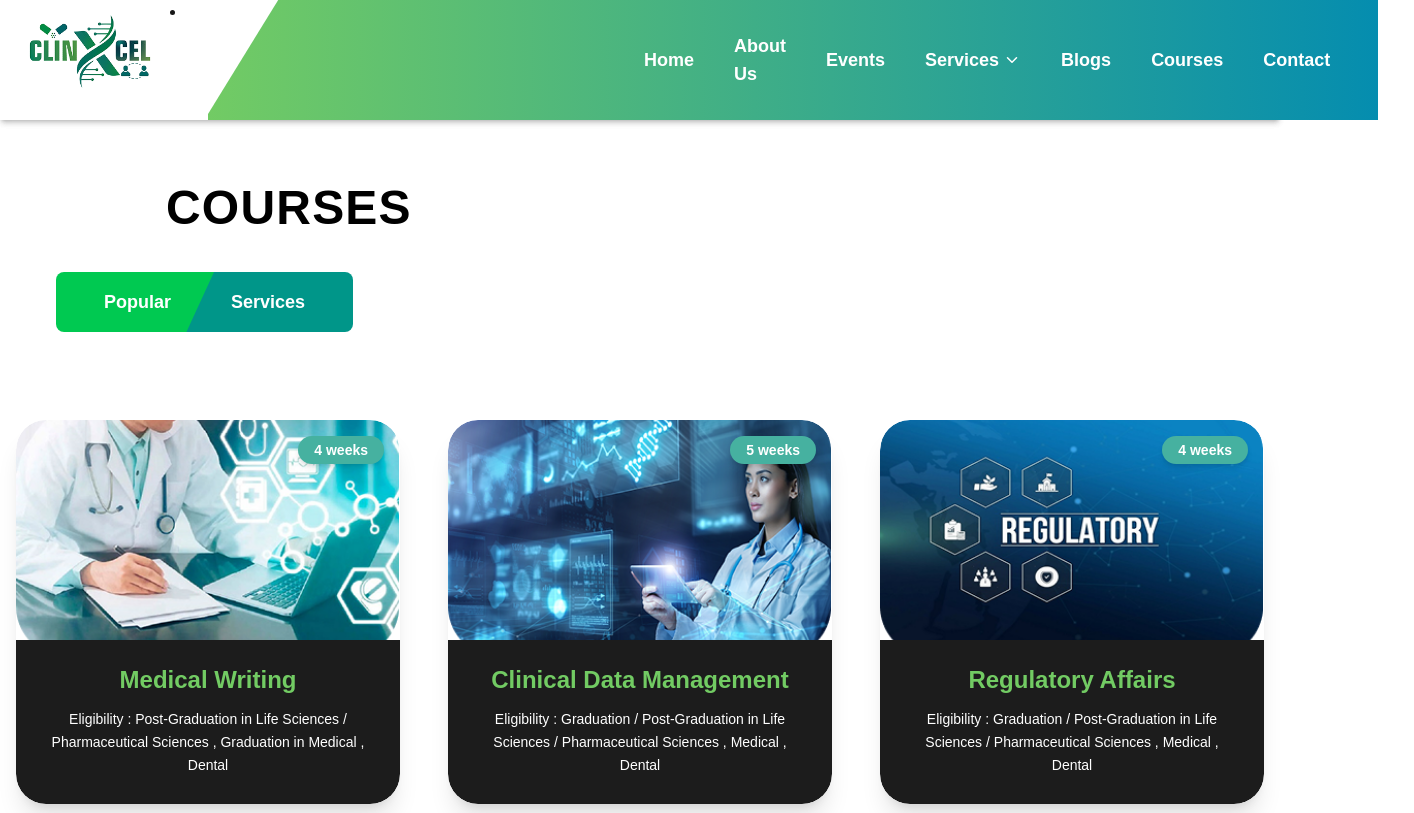
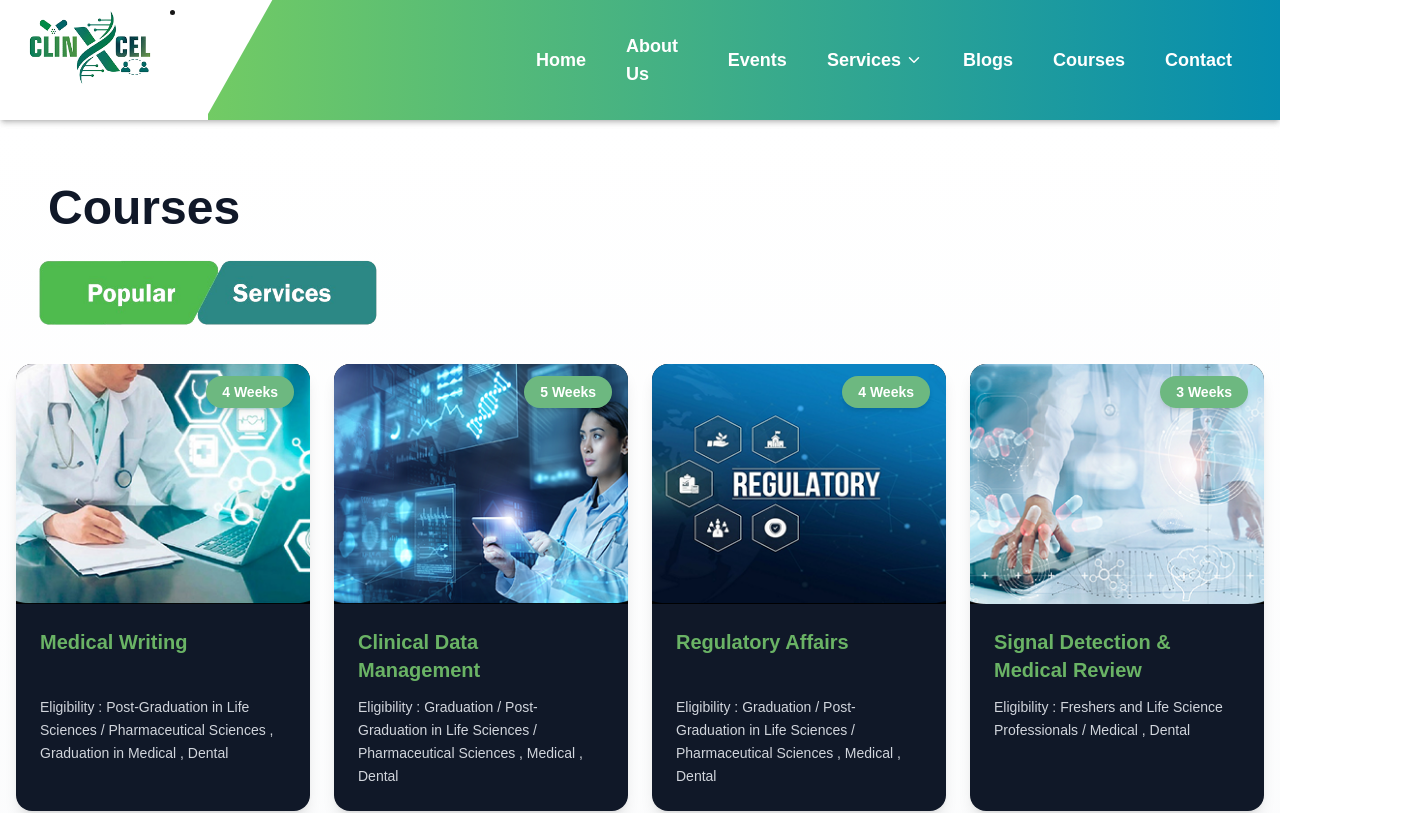
Before and after one commit to abdulahadkhan-10/clin, a Next.js app: page /courses in a window 1280 px wide. Shown: the top 813 px of the page, 1414 px wide, since content can reach past the window. Built offline with nearby package versions, Linux system fonts and the light colour scheme.

Commit message:
Add Courses Banner image and update layout in Corporate and Courses sections

```diff
--- a/src/component/corporate/corporate.jsx
+++ b/src/component/corporate/corporate.jsx
@@ -13,22 +13,14 @@ export default function Corporate() {
 
       {/* TABS */}
      <div className="flex mb-8">
-        <button
-          className="bg-green-500 text-white font-semibold px-12 py-4 rounded-l-lg text-lg relative z-10"
-          style={{
-            clipPath: 'polygon(0 0, calc(100% - 5px) 0, 80% 100%, 0 100%)'
-          }}
-        >
-          Popular
-        </button>
-        <button
-          className="bg-teal-600 text-white font-semibold px-12 py-4 rounded-r-lg text-lg -ml-9"
-          style={{
-            clipPath: 'polygon(30px 0, 100% 0, 100% 100%, 0 100%)'
-          }}
-        >
-          Services
-        </button>
+    <div className="flex justify-start mb-5">
+  <img
+    src="/button.png"
+    alt="Courses Banner"
+    className="w-95 h-auto"
+  />
+</div>
+
       </div>
     <div className="flex flex-wrap justify-center gap-6 mt-8">
         {/* CARD 1 */}
--- a/src/component/courses/courses.jsx
+++ b/src/component/courses/courses.jsx
@@ -1,5 +1,6 @@
 "use client";
 import React from "react";
+
 const courses = [
   {
     title: "Medical Writing",
@@ -26,7 +27,7 @@ const courses = [
     desc: "Eligibility : Freshers and Life Science Professionals / Medical , Dental",
   },
   {
-    title: "Empower Teams With ClinXcel’s Industry-Ready Training",
+    title: "Empower Teams With ClinXcel's Industry-Ready Training",
     duration: "1 Year",
     img: "/training.png",
     desc: "Eligibility : Graduation / Post-Graduation in Life & Pharmaceutical Sciences",
@@ -53,75 +54,74 @@ const courses = [
 
 export default function CoursesSection() {
   return (
-    <section className="w-full flex flex-col items-center py-12 sm:py-16 px-4 bg-white">
-
-      {/* ======= Header ======= */}
-      <div className="w-full ml-75 mb-10">
-        <h1 className="text-4xl sm:text-5xl font-bold tracking-wide text-black uppercase">
-          Courses
-        </h1>
+    <section className="py-16 px-4 bg-gradient-to-b from-white to-gray-50">
+      <div className="max-w-7xl mx-auto">
+        {/* Header */}
+        <div className="text-left ml-8 mb-2">
+          <h2 className="text-5xl font-bold text-gray-900 mb-2">Courses</h2>
+        </div>
+<div className="flex justify-start mb-5">
+  <img
+    src="/button.png"
+    alt="Courses Banner"
+    className="w-95 h-auto"
+  />
 </div>
 
-      {/* ======= Popular Services Heading ======= */}
-      <div className="w-full max-w-7xl mb-14 px-4 sm:px-6 md:px-10">
-     <div className="flex mb-8">
-        <button
-          className="bg-green-500 text-white font-semibold px-12 py-4 rounded-l-lg text-lg relative z-10"
-          style={{
-            clipPath: 'polygon(0 0, calc(100% - 5px) 0, 80% 100%, 0 100%)'
-          }}
-        >
-          Popular
-        </button>
-        <button
-          className="bg-teal-600 text-white font-semibold px-12 py-4 rounded-r-lg text-lg -ml-9"
-          style={{
-            clipPath: 'polygon(30px 0, 100% 0, 100% 100%, 0 100%)'
-          }}
-        >
-          Services
-        </button>
-      </div>
-      </div>
-
-      {/* ======= Cards Grid ======= */}
-      <div className="w-full max-w-7xl grid grid-cols-1 sm:grid-cols-2 lg:grid-cols-3 gap-12 place-items-center">
+        {/* Cards Grid */}
+        <div className="grid grid-cols-1 md:grid-cols-2 lg:grid-cols-3 xl:grid-cols-4 gap-6">
           {courses.map((course, index) => (
             <div
               key={index}
-  className="w-full max-w-[420px] bg-white rounded-[30px] shadow-xl overflow-hidden relative hover:shadow-2xl transition duration-300"
+              className="bg-white rounded-2xl shadow-lg overflow-hidden hover:shadow-2xl transition-all duration-300 hover:-translate-y-2 flex flex-col h-full"
             >
-
-  {/* ======= Duration Badge (top-right) ======= */}
-  <div className="absolute top-4 right-4 bg-[#46B1A0] text-white px-4 py-1 rounded-full text-sm font-semibold shadow-md">
-    {course.duration.toLowerCase()}
+              {/* Card Content Container - Ensures equal height */}
+              <div className="relative flex flex-col h-full">
+                {/* Duration Badge */}
+                <div className="absolute top-4 right-4 z-10">
+                  <span className="bg-[#6DB880] text-white px-4 py-2 rounded-full text-sm font-semibold shadow-md">
+                    {course.duration}
+                  </span>
                 </div>
 
-  {/* ======= Image ======= */}
-  <div className="w-full h-[220px] overflow-hidden rounded-t-[30px]">
+                {/* Image Container - Fixed Height */}
+                <div className="relative h-60 bg-black overflow-hidden">
                   <img
                     src={course.img}
                     alt={course.title}
                     className="w-full h-full object-cover"
+                    onError={(e) => {
+                      e.target.style.display = "none";
+                      e.target.parentElement.innerHTML = `
+                        <div class="w-full h-full flex items-center justify-center">
+                          <div class="text-center">
+                            <svg class="w-16 h-16 mx-auto text-blue-400" fill="none" stroke="currentColor" viewBox="0 0 24 24">
+                              <path stroke-linecap="round" stroke-linejoin="round" stroke-width="2" d="M12 6.253v13m0-13C10.832 5.477 9.246 5 7.5 5S4.168 5.477 3 6.253v13C4.168 18.477 5.754 18 7.5 18s3.332.477 4.5 1.253m0-13C13.168 5.477 14.754 5 16.5 5c1.747 0 3.332.477 4.5 1.253v13C19.832 18.477 18.247 18 16.5 18c-1.746 0-3.332.477-4.5 1.253" />
+                            </svg>
+                          </div>
+                        </div>
+                      `;
+                    }}
                   />
                 </div>
 
-  {/* ======= Bottom Black Section ======= */}
-  <div className="bg-[#1C1C1C] w-full pt-6 pb-7 px-6 rounded-b-[30px] text-center">
+                {/* Content Section - Flexible Growth */}
+                <div className="flex-grow bg-gray-900 text-[#6AB365] p-6 flex flex-col">
+                  {/* Title - Fixed Height with Line Clamp */}
+                  <h4 className="text-xl font-bold mb-3 min-h-[3.5rem] line-clamp-2">
+                    {course.title}
+                  </h4>
 
-    <h3 className="text-[#72CB63] text-2xl font-bold mb-3">
-      {course.title}
-    </h3>
-
-    <p className="text-white text-sm leading-relaxed">
+                  {/* Description - Flexible */}
+                  <p className="text-gray-300 text-sm leading-relaxed flex-grow">
                     {course.desc}
                   </p>
 
                 </div>
-
               </div>
-
+            </div>
           ))}
+        </div>
       </div>
     </section>
   );
--- a/src/component/layout/Navbar.jsx
+++ b/src/component/layout/Navbar.jsx
@@ -31,10 +31,10 @@ const Navbar = () => {
 
   return (
     <nav className="w-full bg-white relative z-[10000] shadow-md">
-      <div className="w-full mx-auto shadow-md flex gap-4 relative">
+      <div className="w-full shadow-md flex gap-4 relative">
 
         {/* LOGO */}
-        <div className="py-2 pl-2 ml-4 flex-shrink-0">
+        <div className="py-1 pl-2 ml-4 flex-shrink-0">
           <Image
             src="/logo.png"
             alt="ClinXcel Logo"
@@ -80,9 +80,9 @@ const Navbar = () => {
   }}
 >
 
-          <div className="flex items-center justify-between">
+          <div className="flex items-center">
             {/* Desktop Menu */}
-            <ul className="hidden md:flex ml-97 items-center space-x-10 text-white font-semibold text-lg mx-auto">
+            <ul className="hidden md:flex ml-70 items-center space-x-10 text-white font-semibold text-lg mx-auto">
 
               <li><Link href="/" className="hover:text-gray-200">Home</Link></li>
               <li><Link href="/about" className="hover:text-gray-200">About Us</Link></li>
--- a/src/component/softskills/softskills.jsx
+++ b/src/component/softskills/softskills.jsx
@@ -13,7 +13,7 @@ export default function SoftSkills() {
 
       {/* TABS */}
       <div className="flex gap-0 mb-8 w-full max-w-md">
-        <button
+        {/* <button
           className="bg-green-500 text-white font-semibold px-6 sm:px-10 py-3 rounded-l-lg text-base sm:text-lg relative z-10"
           style={{
             clipPath: "polygon(0 0, calc(100% - 8px) 0, 80% 100%, 0 100%)",
@@ -29,7 +29,15 @@ export default function SoftSkills() {
           }}
         >
           Services
-        </button>
+        </button> */}
+        <div className="flex justify-start mb-5">
+  <img
+    src="/button.png"
+    alt="Courses Banner"
+    className="w-95 h-auto"
+  />
+</div>
+
       </div>
 
       {/* COURSE CARD */}
```
Also changed, not shown: public/button.png (added). Lines whose indentation alone changed are shown as unchanged.
